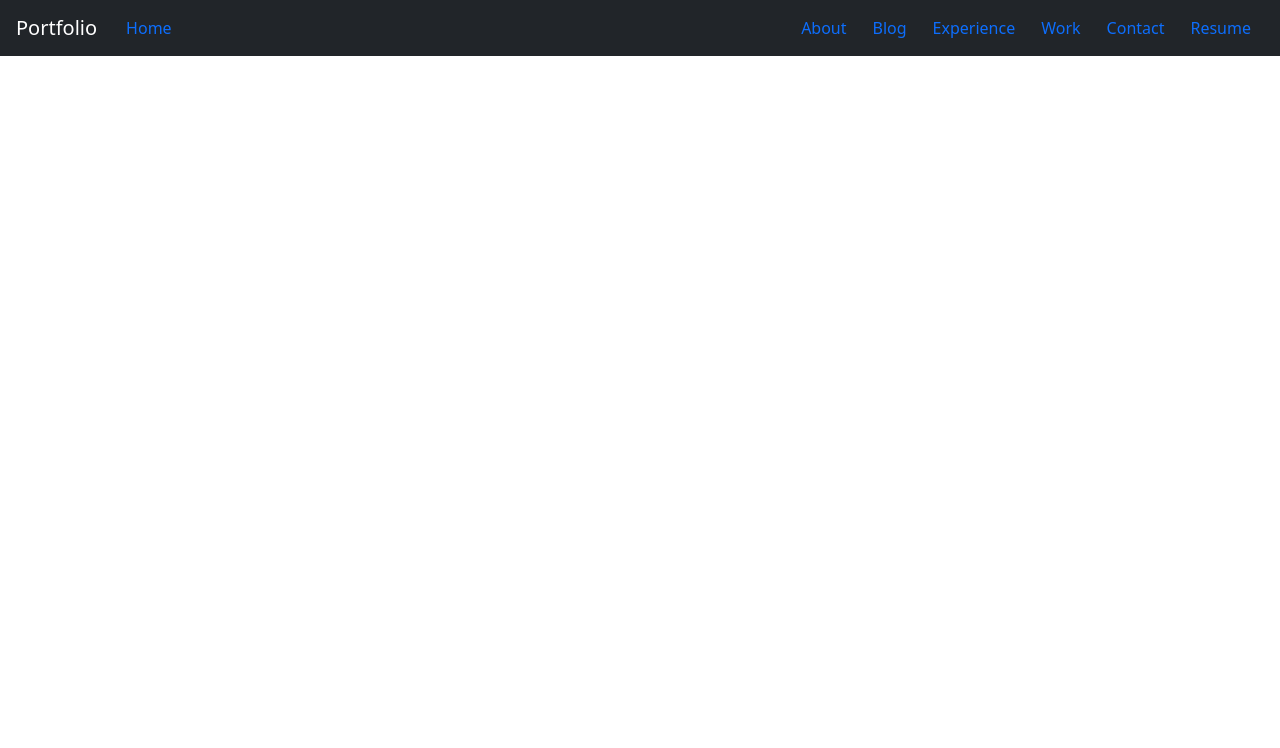
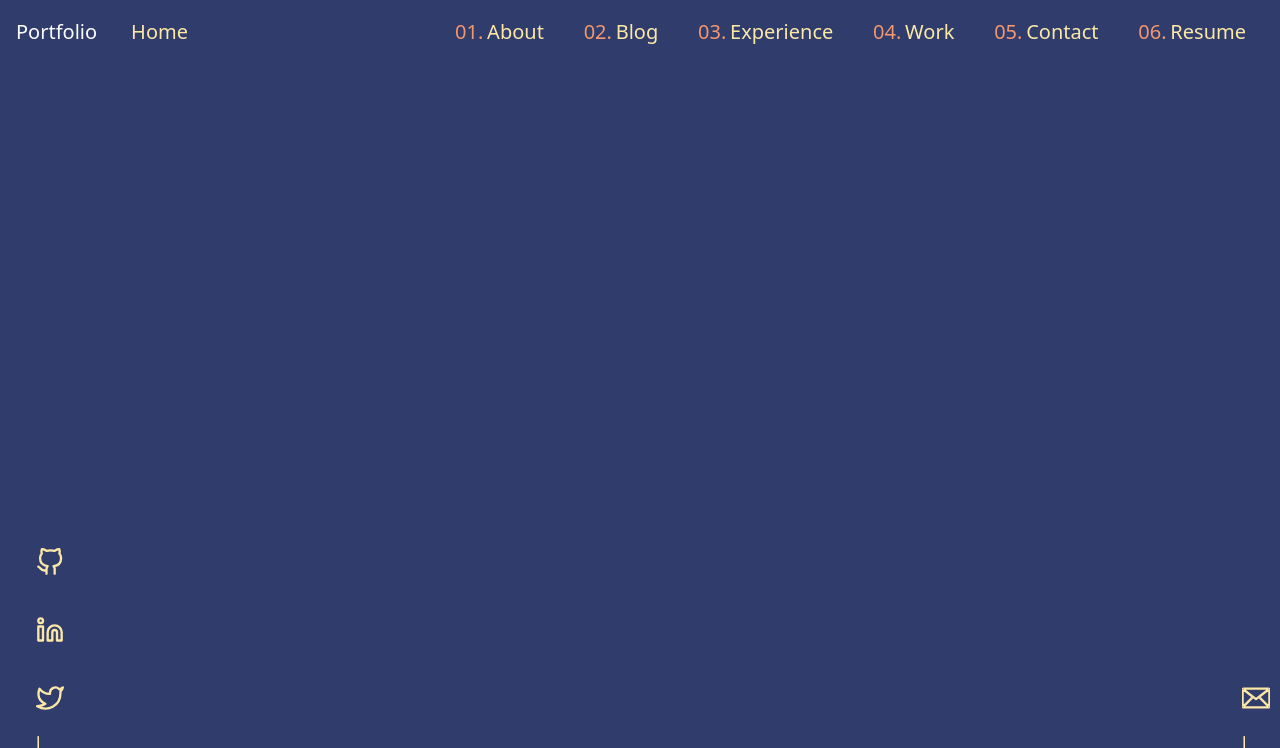
Before and after one commit to Yggdrasil09/Portfolio, a React (Create React App) app: page /contact in a window 1280 px wide. Shown: the top 748 px of the page. Built offline with nearby package versions, Linux system fonts and the light colour scheme; the HTML template or start-up script is replaced by a standard one.

Commit message:
Footer design complete

```diff
--- /dev/null
+++ b/src/Components/Footer/Footer.scss
@@ -0,0 +1,84 @@
+@import '../../Utilities/colors';
+
+.footer {
+    position: fixed;
+    bottom: 0;
+    width: 100%;
+
+    .footerCol {
+        display: flex;
+        justify-content: flex-end;
+        flex-direction: column;
+
+        a {
+            text-decoration: none;
+        }
+
+        div {
+            width: 60%;
+        }
+
+        .rightFooter {
+            margin-left: 40%;
+        }
+
+        span {
+            display: block;
+            text-align: center;
+            margin: 0.5rem;
+
+            &:hover {
+                border: dashed 3px $orange;
+            }
+
+            .socialIcon {
+                width: 1.75rem;
+                margin: 1rem;
+                color: $yellow;
+
+                &:hover {
+                    color: $orange;
+                    cursor: pointer;
+                    -webkit-animation-duration: 1s;
+                    animation-duration: 1s;
+                    -webkit-animation-fill-mode: both;
+                    animation-fill-mode: both;
+                    -webkit-animation-timing-function: ease-in-out;
+                    animation-timing-function: ease-in-out;
+                    animation-iteration-count: infinite;
+                    -webkit-animation-iteration-count: infinite;
+                    animation-name: bounce;
+                    -moz-animation-name: bounce;
+                }
+
+            }
+
+        }
+
+        .vLine {
+            width: 0;
+            height: 7vh;
+            margin-left: 50%;
+            margin-right: 50%;
+            border: 1px inset $yellow;
+        }
+    }
+}
+
+@keyframes bounce {
+	0%, 100%, 20%, 50%, 80% {
+		-webkit-transform: translateY(0);
+		-ms-transform:     translateY(0);
+		transform:         translateY(0)
+	}
+	40% {
+		-webkit-transform: translateY(-20px);
+		-ms-transform:     translateY(-20px);
+		transform:         translateY(-20px)
+	}
+	60% {
+		-webkit-transform: translateY(-15px);
+		-ms-transform:     translateY(-15px);
+		transform:         translateY(-15px)
+	}
+}
--- a/src/Components/Footer/Footer.tsx
+++ b/src/Components/Footer/Footer.tsx
@@ -1,7 +1,60 @@
 import React from 'react';
+import { Container, Row, Col } from 'react-bootstrap';
+
+import './Footer.scss';
 
 function Footer(): JSX.Element {
-  return <>This is footer</>;
+  return (
+    <Container fluid className="footer">
+      <Row>
+        <Col className="footerCol" md={1}>
+          <div className="leftFooter">
+            <span>
+              <a href="https://github.com/yggdrasil09" aria-label="GitHub" target="_blank" rel="noopener noreferrer">
+                <svg xmlns="http://www.w3.org/2000/svg" role="img" viewBox="0 0 24 24" fill="none" stroke="currentColor" strokeWidth="2" strokeLinecap="round" strokeLinejoin="round" className="socialIcon">
+                  <title>GitHub</title>
+                  <path d="M9 19c-5 1.5-5-2.5-7-3m14 6v-3.87a3.37 3.37 0 0 0-.94-2.61c3.14-.35 6.44-1.54 6.44-7A5.44 5.44 0 0 0 20 4.77 5.07 5.07 0 0 0 19.91 1S18.73.65 16 2.48a13.38 13.38 0 0 0-7 0C6.27.65 5.09 1 5.09 1A5.07 5.07 0 0 0 5 4.77a5.44 5.44 0 0 0-1.5 3.78c0 5.42 3.3 6.61 6.44 7A3.37 3.37 0 0 0 9 18.13V22" />
+                </svg>
+              </a>
+            </span>
+            <span>
+              <a href="https://github.com/yggdrasil09" aria-label="LinkedIn" target="_blank" rel="noopener noreferrer">
+                <svg xmlns="http://www.w3.org/2000/svg" role="img" viewBox="0 0 24 24" fill="none" stroke="currentColor" strokeWidth="2" strokeLinecap="round" strokeLinejoin="round" className="socialIcon">
+                  <title>LinkedIn</title>
+                  <path d="M16 8a6 6 0 0 1 6 6v7h-4v-7a2 2 0 0 0-2-2 2 2 0 0 0-2 2v7h-4v-7a6 6 0 0 1 6-6z" />
+                  <rect x="2" y="9" width="4" height="12" />
+                  <circle cx="4" cy="4" r="2" />
+                </svg>
+              </a>
+            </span>
+            <span>
+              <a href="https://github.com/yggdrasil09" aria-label="Twitter" target="_blank" rel="noopener noreferrer">
+                <svg xmlns="http://www.w3.org/2000/svg" role="img" viewBox="0 0 24 24" fill="none" stroke="currentColor" strokeWidth="2" strokeLinecap="round" strokeLinejoin="round" className="socialIcon">
+                  <title>Twitter</title>
+                  <path d="M23 3a10.9 10.9 0 0 1-3.14 1.53 4.48 4.48 0 0 0-7.86 3v1A10.66 10.66 0 0 1 3 4s-4 9 5 13a11.64 11.64 0 0 1-7 2c9 5 20 0 20-11.5a4.5 4.5 0 0 0-.08-.83A7.72 7.72 0 0 0 23 3z" />
+                </svg>
+              </a>
+            </span>
+            <span className="vLine" />
+          </div>
+        </Col>
+        <Col md={10} />
+        <Col className="footerCol" md={1}>
+          <div className="rightFooter">
+            <span>
+              <a href="https://github.com/yggdrasil09" aria-label="gmail" target="_blank" rel="noopener noreferrer">
+                <svg xmlns="http://www.w3.org/2000/svg" role="img" viewBox="0 0 48 48" fill="none" stroke="currentColor" strokeWidth="2" strokeLinecap="round" strokeLinejoin="round" className="socialIcon">
+                  <title>Email</title>
+                  <g data-name="8-Email" id="_8-Email"><path d="M45,7H3a3,3,0,0,0-3,3V38a3,3,0,0,0,3,3H45a3,3,0,0,0,3-3V10A3,3,0,0,0,45,7Zm-.64,2L24,24.74,3.64,9ZM2,37.59V10.26L17.41,22.17ZM3.41,39,19,23.41l4.38,3.39a1,1,0,0,0,1.22,0L29,23.41,44.59,39ZM46,37.59,30.59,22.17,46,10.26Z" /></g>
+                </svg>
+              </a>
+            </span>
+            <span className="vLine" />
+          </div>
+        </Col>
+      </Row>
+    </Container>
+  );
 }
 
 export default Footer;
--- /dev/null
+++ b/src/Components/NavMenu/NavButton.tsx
@@ -0,0 +1,32 @@
+import React from 'react';
+import { Button } from 'react-bootstrap';
+
+import './NavMenu.scss';
+
+type Props = {
+    name: string,
+    index?: number
+} & typeof defaultProps;
+
+const defaultProps = {
+  index: -1,
+};
+
+function NavButton({ name, index = -1 }: Props): JSX.Element {
+  return (
+    <Button className="navButton" variant="link">
+      { index !== -1 && (
+      <span className="buttonIndex">
+        0
+        {index + 1}
+        .
+      </span>
+      )}
+      {name}
+    </Button>
+  );
+}
+
+NavButton.defaultProps = defaultProps;
+
+export default NavButton;
--- a/src/Components/NavMenu/NavMenu.scss
+++ b/src/Components/NavMenu/NavMenu.scss
@@ -1,6 +1,26 @@
-.navButton {
-    text-decoration: none !important;
-    &:hover {
-        border: dashed 2px white;
+@import '../../Utilities/colors';
+
+.navBar {
+    height: 8vh;
+    background-color : $primary-color;
+
+    .navButton {
+        text-decoration: none !important;
+        font-size: 1.25em !important;
+        color: $yellow;
+        margin: 0.25em;
+        &:hover {
+            color: $orange !important;
+        }
+        &:focus {
+            border: dashed 3px $orange;
+            box-shadow: none;
+        }
+
+        .buttonIndex {
+            color: $orange;
+            margin: 1mm;
+        }
+
     }
 }
--- a/src/Components/NavMenu/NavMenu.tsx
+++ b/src/Components/NavMenu/NavMenu.tsx
@@ -1,8 +1,9 @@
 import React from 'react';
 import { NavLink } from 'react-router-dom';
-import { Navbar, Button } from 'react-bootstrap';
+import { Navbar } from 'react-bootstrap';
 
-import { config } from '../config';
+import NavButton from './NavButton';
+import { config } from '../../Utilities/config';
 import './NavMenu.scss';
 
 interface InavLink {
@@ -16,23 +17,19 @@ function NavMenu(): JSX.Element {
       <Navbar
         collapseOnSelect
         expand="lg"
-        bg="dark"
         variant="dark"
         fixed="top"
+        className="navBar"
       >
         <Navbar.Brand href="/">Portfolio</Navbar.Brand>
         <Navbar.Toggle aria-controls="responsive-navbar-nav" />
         <Navbar.Collapse id="responsive-navbar-nav">
           <NavLink className="mr-auto" to="/">
-            <Button className="navButton" variant="link">
-              Home
-            </Button>
+            <NavButton name="Home" />
           </NavLink>
-          {config.navLinks.map((obj: InavLink) => (
+          {config.navLinks.map((obj: InavLink, index: number) => (
             <NavLink key={obj.url} to={obj.url}>
-              <Button className="navButton" variant="link">
-                {obj.name}
-              </Button>
+              <NavButton name={obj.name} index={index} />
             </NavLink>
           ))}
         </Navbar.Collapse>
--- /dev/null
+++ b/src/Utilities/_colors.scss
@@ -0,0 +1,5 @@
+$primary-color : #303C6C;
+$orange : #F4976C;
+$yellow : #FBE8A6;
+$secondary-color: #B4DFE5;
+$light-tale: #D2FDFF;
--- a/src/index.scss
+++ b/src/index.scss
@@ -1,3 +1,5 @@
+@import './Utilities/colors';
+
 body {
   margin: 0;
   font-family: -apple-system, BlinkMacSystemFont, 'Segoe UI', 'Roboto', 'Oxygen',
@@ -5,9 +7,11 @@ body {
     sans-serif;
   -webkit-font-smoothing: antialiased;
   -moz-osx-font-smoothing: grayscale;
+  width:100vw;
+  height:100vh;
+  background-color: $primary-color !important;
 }
 
 code {
-  font-family: source-code-pro, Menlo, Monaco, Consolas, 'Courier New',
-    monospace;
+  font-family: source-code-pro, Menlo, Monaco, Consolas, 'Courier New', monospace;
 }
```
Also changed, not shown: .eslintrc.json, src/Utilities/config.ts (renamed from src/Components/config.ts).
